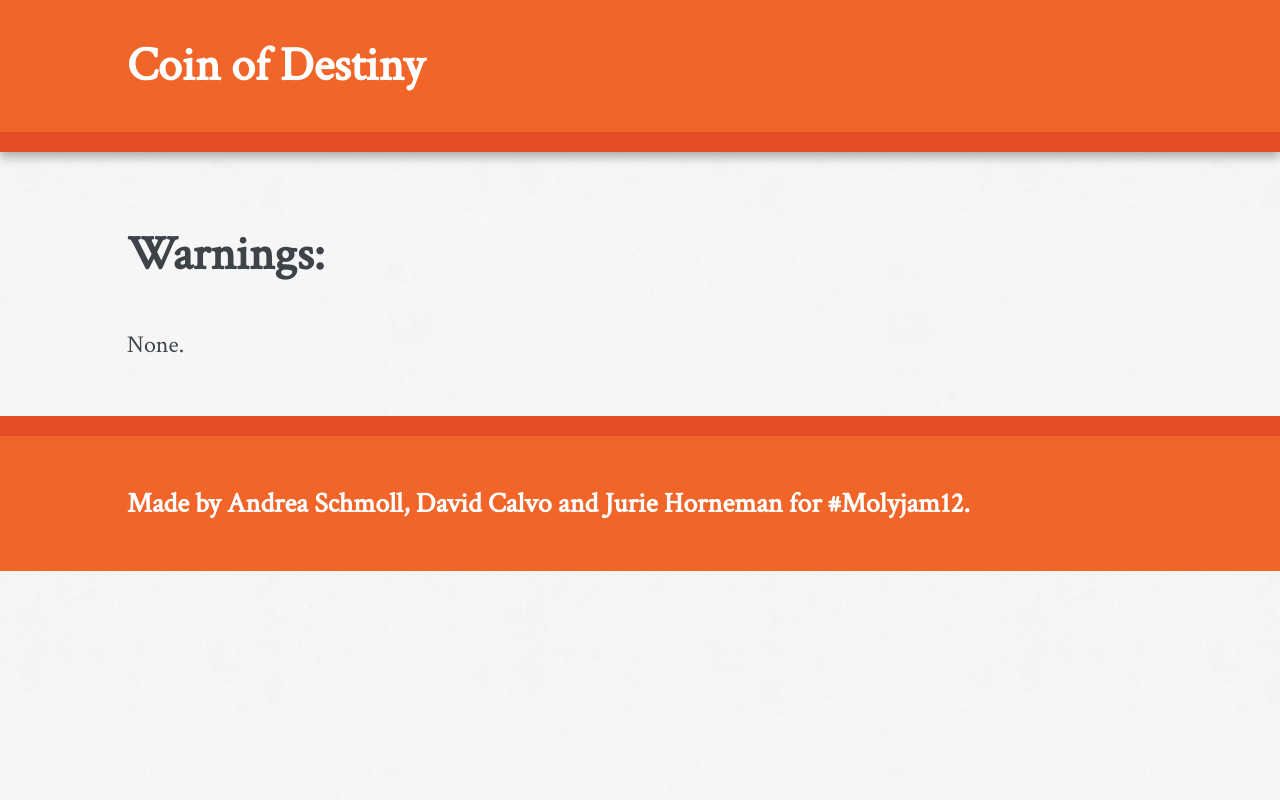
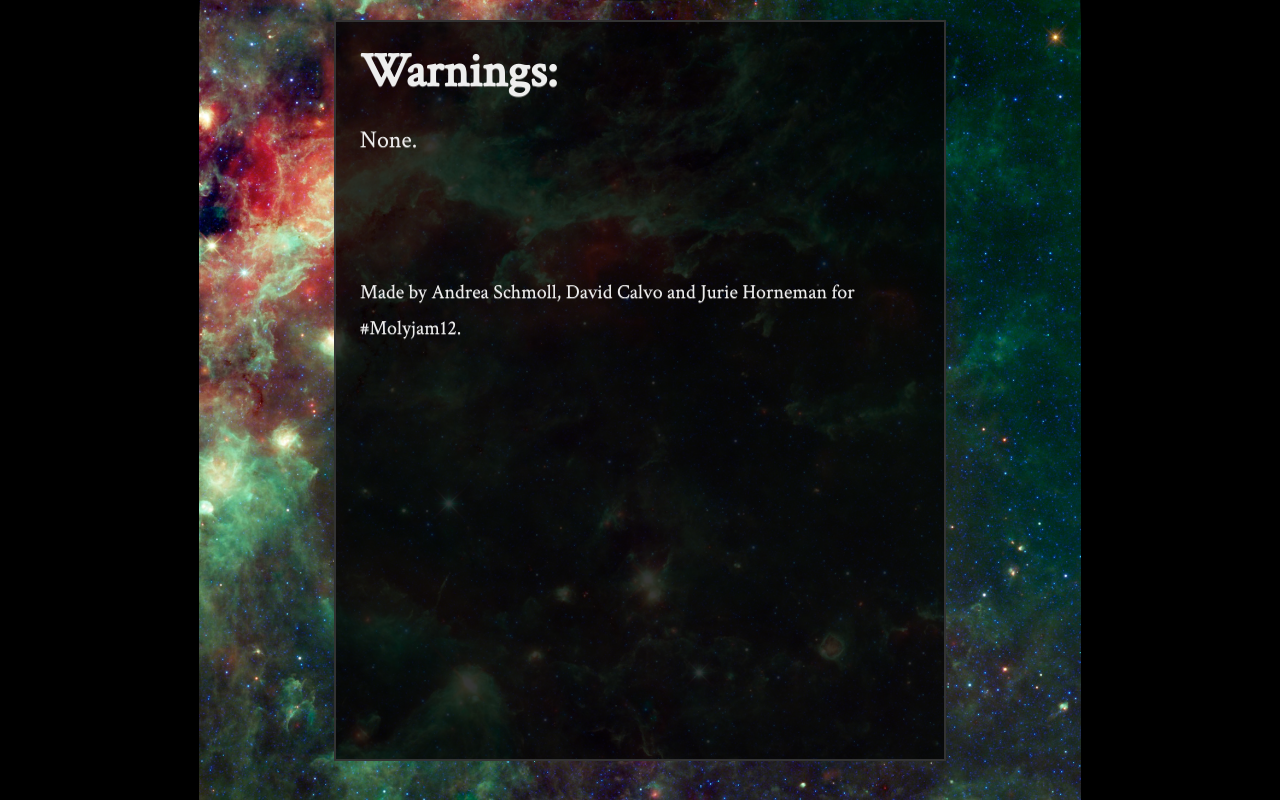
Before and after one commit to jhorneman/molyjam12, a Flask app: page /status in a window 1280 px wide. Run offline with Flask 2, Linux system fonts and the light colour scheme; parts of the project's set-up code (start-up, migrations or seed data) failed here and were passed over; some libraries are stand-ins or nearby versions.

Commit message:
Redid HTML / CSS based on Mipumi site.

```diff
--- a/static/css/style.css
+++ b/static/css/style.css
@@ -68,199 +68,67 @@ td { vertical-align: top; }
 
 .chromeframe { margin: 0.2em 0; background: #ccc; color: black; padding: 0.2em 0; }
 
-
-/* ===== Initializr Styles =====================================================
-   Author: Jonathan Verrecchia - verekia.com/initializr/responsive-template
+/* ===== Primary Styles ========================================================
+   Author: Jurie Horneman based on work by Froodee
    ========================================================================== */
 
-.wrapper{
-	width:90%;
-	margin:0 5%;
+html, body {
+    height:96%;
+    color:#eee;
+    font-family: 'Crimson Text', serif;
+    font-size:24px;
+    line-height:1.5em;
+    text-shadow:0px 1px 0px rgba(255,255,255,0.35);
+    background:#333;
 }
 
-/* ===================
-    ALL: Orange Theme
-   =================== */
+#page_background_container {
+    position:fixed;
+    top:0px;
+    left:0px;
+    width:100%;
+    height:100%;
+    overflow:hidden;
 
-#header-container{ border-bottom: 20px solid #e44d26; }
-#footer-container{ border-top:    20px solid #e44d26; }
-#main aside      { border-top:    20px solid #e44d26; }
-
-#header-container,
-#footer-container,
-#main aside{
-	background:#f16529;
+    background-color: #000;
+    background-image: url("../img/background.jpg");
+    background-repeat: no-repeat;
+    background-attachment: fixed;
+    -moz-background-size: contain;
+    background-size: contain;
+    background-position: center center;
 }
 
-#title{ color:white; }
-
-::-moz-selection { background: #f16529; color: #fff; text-shadow: none; }
-::selection      { background: #f16529; color: #fff; text-shadow: none; }
-
-/* ==============
-    MOBILE: Menu
-   ============== */
-
-nav a{
-	display:block;
-	margin-bottom:10px;
-	padding:15px 0;
-
-	background:#e44d26;
-	color:white;
-
-	text-align:center;
-	text-decoration:none;
-	font-weight:bold;
+@media only all and (max-width: 1024px) and (max-height: 768px) {
+    #page_background_container {
+        -moz-background-size: 1024px 768px;
+        background-size: 1024px 768px;
+    }
 }
 
-nav a:hover, nav a:visited{
-	color:white;
+#centering {
+    position:relative;
+    width:560px;
+    height:100%;
+    margin:0px auto;
+    margin-top: 20px;
+    border: #333 2px solid;
+    background-color: rgba(3, 3, 3, .8);
+    padding: 0em 1em 0em 1em;
 }
 
-nav a:hover{
-	text-decoration:underline;
+#centering #footer {
+    font-size: smaller;
 }
 
-/* ==============
-    MOBILE: Main
-   ============== */
-
-#main{
-	padding:30px 0;
+a, a:visited {
+    color: #eee;
+    text-decoration: none;
 }
 
-#main article h1{
-	font-size:2em;
-}
-
-#main aside{
-	color:white;
-	padding:0px 5% 10px;
-}
-
-#footer-container footer{
-	color:white;
-	padding:20px 0;
-}
-
-/* ===============
-    ALL: IE Fixes
-   =============== */
-
-.ie7 #title{ padding-top:20px; }
-
-
-/* ===== Primary Styles ========================================================
-   Author:
-   ========================================================================== */
-
-body {
-    font-size:24px;
-    font-family: 'Crimson Text', serif;
-    background:#f7f7f7 url(../img/bg-paper-texture.jpg);
-    color: #3E4349;
-}
-
-section h1 {
-    margin-top: 0.5em;
-    margin-bottom: 0em;
-}
-
-footer h3 a:visited, footer h3 a {
-    text-decoration:none;
-    color: white;
-}
-
-footer h3 a:hover{
-    text-decoration:underline;
-    color: white;
-}
-
-/* =============================================================================
-   Media Queries
-   ========================================================================== */
-
-@media only screen and (min-width: 480px) {
-
-/* ====================
-    INTERMEDIATE: Menu
-   ==================== */
-
-	nav a{
-		float:left;
-		width:27%;
-		margin:0 1.7%;
-		padding:25px 2%;
-		margin-bottom:0;
-	}
-
-	nav li:first-child a{ margin-left:0;  }
-	nav li:last-child  a{ margin-right:0; }
-
-/* ========================
-    INTERMEDIATE: IE Fixes
-   ======================== */
-
-	nav ul li{
-		display:inline;
-	}
-	.oldie nav a{
-		margin:0 0.7%;
-	}
-}
-
-@media only screen and (min-width: 768px) {
-
-/* ====================
-    WIDE: CSS3 Effects
-   ==================== */
-
-	#header-container,
-	#main aside{
-		-webkit-box-shadow:0 5px 10px #aaa;
-		   -moz-box-shadow:0 5px 10px #aaa;
-		        box-shadow:0 5px 10px #aaa;
-	}
-
-/* ============
-    WIDE: Menu
-   ============ */
-
-	#title{
-		float:left;
-	}
-
-	nav{
-		float:right;
-		width:38%;
-	}
-
-/* ============
-    WIDE: Main
-   ============ */
-
-	#main article{
-		float:left;
-		width:57%;
-	}
-
-	#main aside{
-		float:right;
-		width:28%;
-	}
-}
-
-@media only screen and (min-width: 1140px) {
-
-/* ===============
-    Maximal Width
-   =============== */
-
-	.wrapper{
-		width:1026px; /* 1140px - 10% for margins */
-		margin:0 auto;
-	}
+a:hover {
+    color: #fff;
+    text-decoration: underline;
 }
 
 /* =============================================================================
--- a/templates/base.html
+++ b/templates/base.html
@@ -25,25 +25,14 @@
     <script src="{{ url_for('static', filename='js/libs/modernizr-2.5.3.min.js') }}"></script>
 </head>
 <body>
-<div id="header-container">
-    <header class="wrapper clearfix">
-        <h1 id="title">Coin of Destiny</h1>
-    </header>
-</div>
-<div id="main-container">
-    <div id="main" class="wrapper clearfix">
-
-        <article>
-{% block content %}{% endblock %}
-        </article>
-
-    </div> <!-- #main -->
-</div> <!-- #main-container -->
-
-<div id="footer-container">
-    <footer class="wrapper">
-        <h3>Made by <a href="http://berzerkraccoon.wordpress.com/" target="_blank">Andrea Schmoll</a>, <a href="http://www.morethancoral.org/" target="_blank">David Calvo</a> and <a href="http://www.intelligent-artifice.com/" target="_blank">Jurie Horneman</a> for <a href="http://www.whatwouldmolydeux.com/" target="_blank">#Molyjam12</a>.</h3>
-    </footer>
+<div id="page_background_container"></div>
+<div id="centering">
+    {% block content %}{% endblock %}
+    <br/>
+    <br/>
+    <div id="footer">
+        <p>Made by <a href="http://berzerkraccoon.wordpress.com/" target="_blank">Andrea Schmoll</a>, <a href="http://www.morethancoral.org/" target="_blank">David Calvo</a> and <a href="http://www.intelligent-artifice.com/" target="_blank">Jurie Horneman</a> for <a href="http://www.whatwouldmolydeux.com/" target="_blank">#Molyjam12</a>.</p>
+    </div>
 </div>
 
 <script src="//ajax.googleapis.com/ajax/libs/jquery/1.7.1/jquery.min.js"></script>
```
Also changed, not shown: static/img/background 2.jpg (added), static/img/background.jpg (added).
